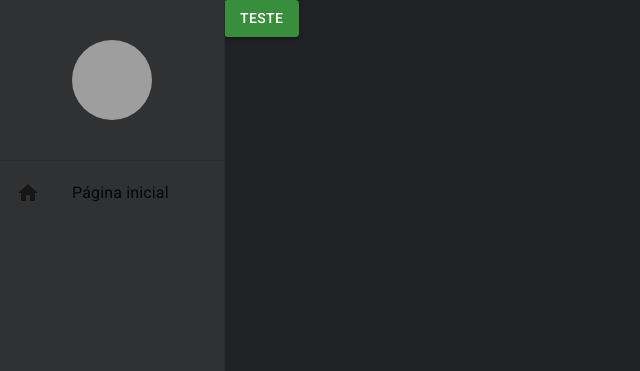
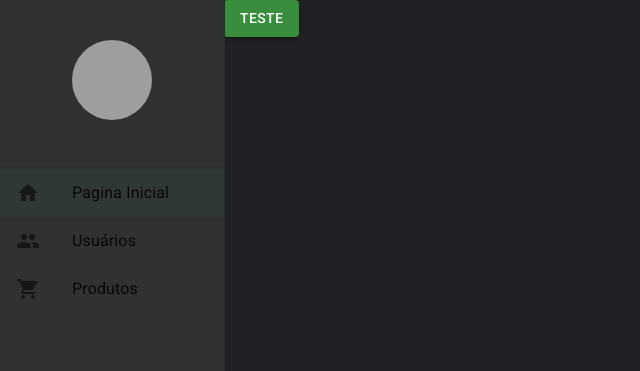
Before and after one commit to DaksonC/crud-react-materialui-typescript, a React (Vite) app: page /pagina-inicial in a window 1280 px wide. Shown: the top 371 px of the page, without its empty margins (0-640 px from the left). Built offline with nearby package versions, Linux system fonts and the light colour scheme; grey boxes are pictures that could not be loaded.

Commit message:
faet: cria links de menu

```diff
--- a/src/routes/index.tsx
+++ b/src/routes/index.tsx
@@ -1,10 +1,18 @@
 import { Button } from '@mui/material';
+import { useEffect } from 'react';
 import { Navigate, Route, Routes } from 'react-router-dom';
-import { useDrawerContext, useThemeContext } from '../shared/contexts';
+import { useDrawerContext } from '../shared/contexts';
 
 export const AppRoutes = () => {
-  // const { toggleTheme } = useThemeContext();
-  const { toggleDrawerOpen } = useDrawerContext();
+  const { toggleDrawerOpen, setDrawerOptions } = useDrawerContext();
+
+  useEffect(() => {
+    setDrawerOptions([
+      { path: '/pagina-inicial', label: 'Pagina Inicial', icon: 'home' },
+      { path: '/users', label: 'Usuários', icon: 'people' },
+      { path: '/products', label: 'Produtos', icon: 'shopping_cart' },
+    ]);
+  }, []);
 
   return (
     <Routes>
@@ -18,6 +26,8 @@ export const AppRoutes = () => {
           >Teste</Button>
         }
       />
+      <Route path='/users' element={<h1>Usuários</h1>} />
+      <Route path='/products' element={<h1>Produtos</h1>} />
       <Route path="*" element={<Navigate to='/pagina-inicial' />} />
     </Routes>
   );
--- /dev/null
+++ b/src/shared/components/menu-lateral/LinkMenu.tsx
@@ -0,0 +1,31 @@
+import { Icon, ListItemButton, ListItemIcon, ListItemText } from "@mui/material";
+import { useMatch, useNavigate, useResolvedPath } from "react-router-dom";
+
+interface ILinksProps {
+  to: string;
+  icon: string;
+  label: string;
+  onClick: (() => void) | undefined;
+}
+
+export const LinkMenu = ({to, icon, label, onClick}: ILinksProps) => {
+  const navigate = useNavigate();
+
+  //Caso o link esteja ativo, o ícone e o texto ficarão em destaque
+  const resolvedPath = useResolvedPath(to);
+  const match = useMatch({path: resolvedPath.pathname, end: false});
+
+  const handelClick = () => {
+    navigate(to);
+    onClick && onClick();
+  };
+
+  return (
+    <ListItemButton selected={!!match} onClick={handelClick}>
+      <ListItemIcon>
+        <Icon>{icon}</Icon>
+      </ListItemIcon>
+      <ListItemText primary={label} />
+    </ListItemButton>
+  );
+};
--- a/src/shared/components/menu-lateral/MenuLateral.tsx
+++ b/src/shared/components/menu-lateral/MenuLateral.tsx
@@ -4,13 +4,10 @@ import {
   Avatar,
   Divider,
   List,
-  ListItemIcon,
-  ListItemText,
-  ListItemButton,
-  Icon,
   useMediaQuery
 } from '@mui/material';
 import { Box } from '@mui/system';
+import { LinkMenu } from './LinkMenu';
 import { useDrawerContext } from '../../contexts';
 
 interface MenuLateralProps {
@@ -20,7 +17,7 @@ interface MenuLateralProps {
 export const MenuLateral = ({ children }: MenuLateralProps) => {
   const theme = useTheme();
   const smDown = useMediaQuery(theme.breakpoints.down('sm'));
-  const { isDrawerOpen, toggleDrawerOpen } = useDrawerContext();
+  const { isDrawerOpen, toggleDrawerOpen, drawerOptions } = useDrawerContext();
 
   return(
     <>
@@ -29,7 +26,12 @@ export const MenuLateral = ({ children }: MenuLateralProps) => {
         open={isDrawerOpen}
         onClose={toggleDrawerOpen}
       >
-        <Box width={theme.spacing(28)} height='100%' display='flex' flexDirection='column'>
+        <Box
+          width={theme.spacing(28)}
+          height='100%'
+          display='flex'
+          flexDirection='column'
+        >
           <Box
             width='100%'
             height={theme.spacing(20)}
@@ -45,12 +47,15 @@ export const MenuLateral = ({ children }: MenuLateralProps) => {
           <Divider />
           <Box flex={1}>
             <List component='nav' >
-              <ListItemButton>
-                <ListItemIcon>
-                  <Icon>home</Icon>
-                </ListItemIcon>
-                <ListItemText primary="Página inicial" />
-              </ListItemButton>
+              {drawerOptions.map((drawerOption, index) => (
+                <LinkMenu
+                  key={index}
+                  to={drawerOption.path}
+                  icon={drawerOption.icon}
+                  label={drawerOption.label}
+                  onClick={smDown ? toggleDrawerOpen : undefined}
+                />
+              ))}
             </List>
           </Box>
         </Box>
--- a/src/shared/contexts/DrawerContext.tsx
+++ b/src/shared/contexts/DrawerContext.tsx
@@ -1,9 +1,16 @@
-import { createContext, useCallback, useMemo, useState, useContext } from 'react';
+import { createContext, useCallback, useState, useContext } from 'react';
 
+interface IDrawerOptions {
+  icon: string;
+  path: string;
+  label: string;
+}
 
 interface IDrawerContextProps {
   isDrawerOpen: boolean;
   toggleDrawerOpen: () => void;
+  drawerOptions: IDrawerOptions[];
+  setDrawerOptions: (newDrawerOptions: IDrawerOptions[]) => void;
 }
 
 interface IDrawerProviderProps {
@@ -14,13 +21,27 @@ export const DrawerContext = createContext({} as IDrawerContextProps);
 
 export const DrawerProvider = ({ children }: IDrawerProviderProps) => {
   const [isDrawerOpen, setIsDrawerOpen] = useState(false);
+  const [drawerOptions, setDrawerOptions] = useState<IDrawerOptions[]>([]);
 
   const toggleDrawerOpen = useCallback(() => {
     setIsDrawerOpen(oldDrawerOpen => !oldDrawerOpen);
   }, []);
 
+  const handleSetDrawerOptions = useCallback((newDrawerOptions: IDrawerOptions[]) => {
+    setDrawerOptions(newDrawerOptions);
+  }, []);
+
   return (
-    <DrawerContext.Provider value={{ isDrawerOpen , toggleDrawerOpen}}>
+    <DrawerContext.Provider
+      value={
+        {
+          drawerOptions,
+          isDrawerOpen ,
+          toggleDrawerOpen,
+          setDrawerOptions: handleSetDrawerOptions
+        }
+      }
+    >
           { children }
     </DrawerContext.Provider>
   );
```
